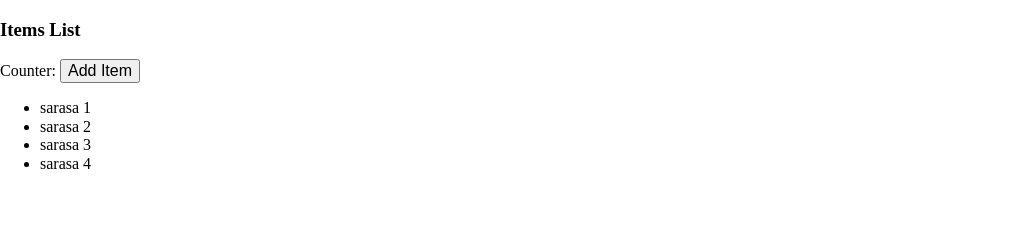
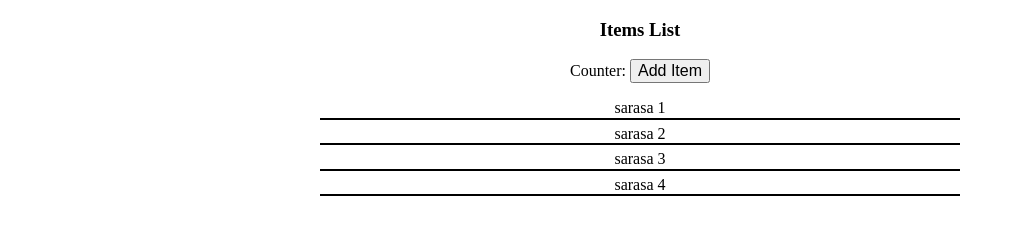
Before and after one commit to fedemarske/order-66, a website: page public/index.html in a window 1280 px wide. Shown: the whole page, without its empty margins (0-1023 px from the left). Drawn offline with Linux system fonts and the light colour scheme.

Commit message:
update styles

```diff
--- a/public/index.html
+++ b/public/index.html
@@ -4,6 +4,7 @@
 	<title>Item List</title>
 
 	<link rel="stylesheet" type="text/css" href="dist/css/normalize.css">
+	<link rel="stylesheet" type="text/css" href="dist/css/main.css">
 </head>
 <body>
 
--- a/public/src/js/app/model/Item.js
+++ b/public/src/js/app/model/Item.js
@@ -11,6 +11,7 @@ var Item = (function($){
 
 	Item.prototype.create = function(){
 		this.el.text(this.description);
+		this.el.addClass('item')
 
 		return this.el;
 	}
--- a/public/src/scss/main.scss
+++ b/public/src/scss/main.scss
@@ -1,6 +1,19 @@
 .main{
 
-	h3 {
-		text-align: center;
+	text-align: center;
+
+	.main-list-items{
+
+		ul{
+		    list-style-type: none;
+    		padding: 0;
+		}
+
+		li.item{
+		    width: 50%;
+    		margin: 0 auto;
+	    	border-bottom: 2px solid;
+    		margin-bottom: 5px;
+		}
 	}
 }
```
Also changed, not shown: public/dist/css/main.css.
